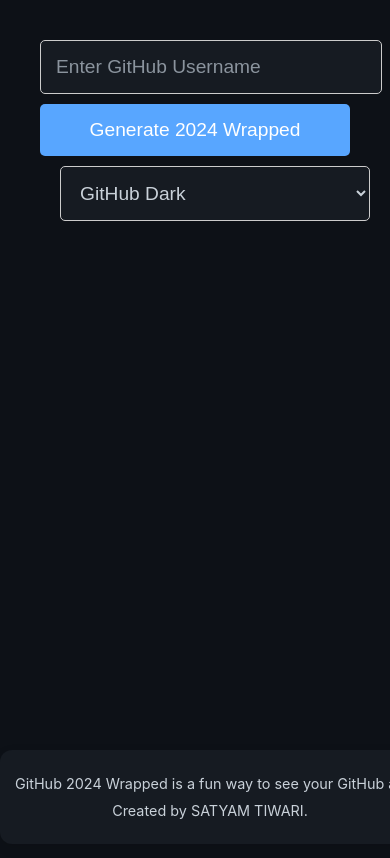
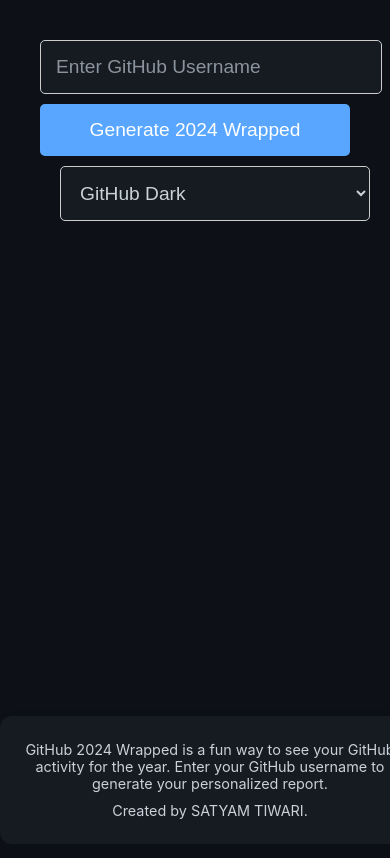
Before and after one commit to satyam16-ai/Github-Profile-Card-Generator, a website built with Vite: page index.html in a window 390 px wide. Built offline with nearby package versions, Linux system fonts and the light colour scheme.

Commit message:
Allow text to wrap in footer for improved readability

```diff
--- a/assets/css/styles.css
+++ b/assets/css/styles.css
@@ -270,10 +270,9 @@
     footer {
         padding: 15px;
         /* restrict text overflow */
-        white-space: nowrap;
+        white-space: normal; /* Allow text to wrap */
         overflow: hidden;
         text-overflow: ellipsis;
-
     }
 
     footer p {
```
